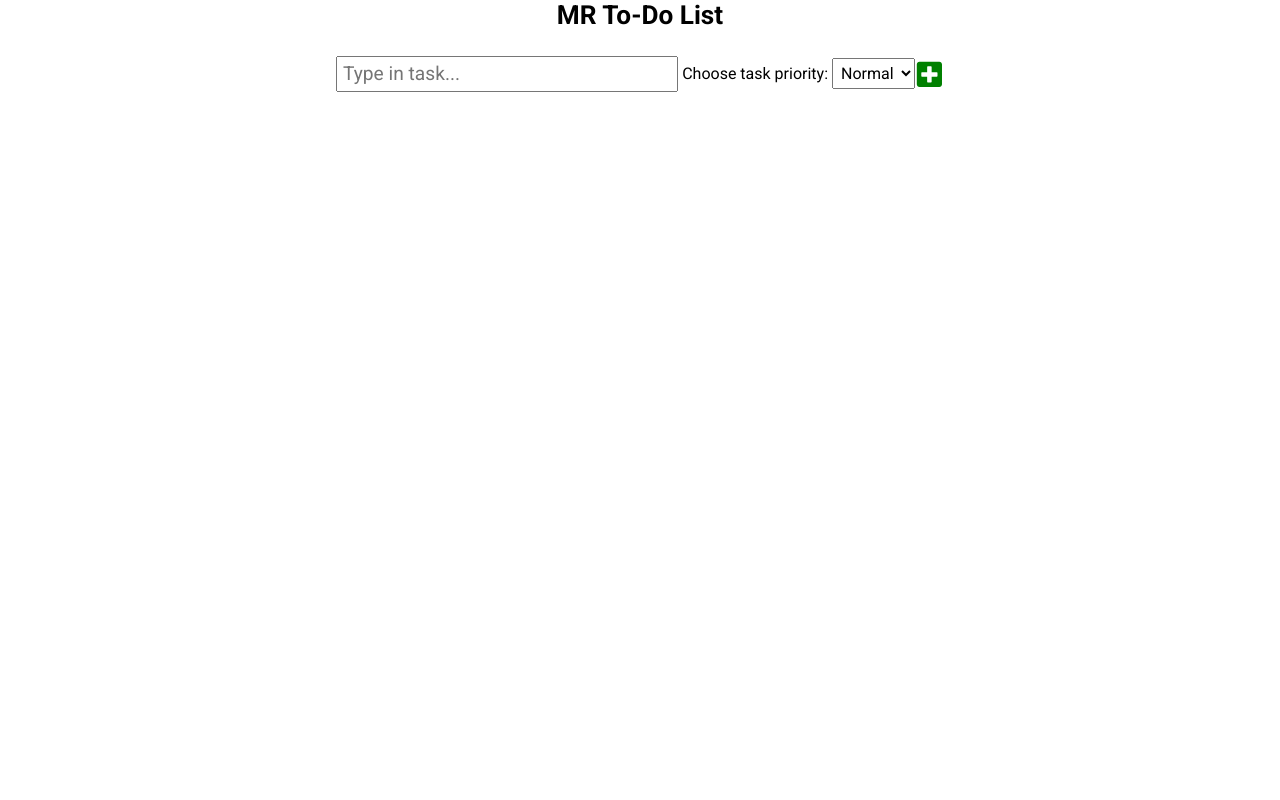
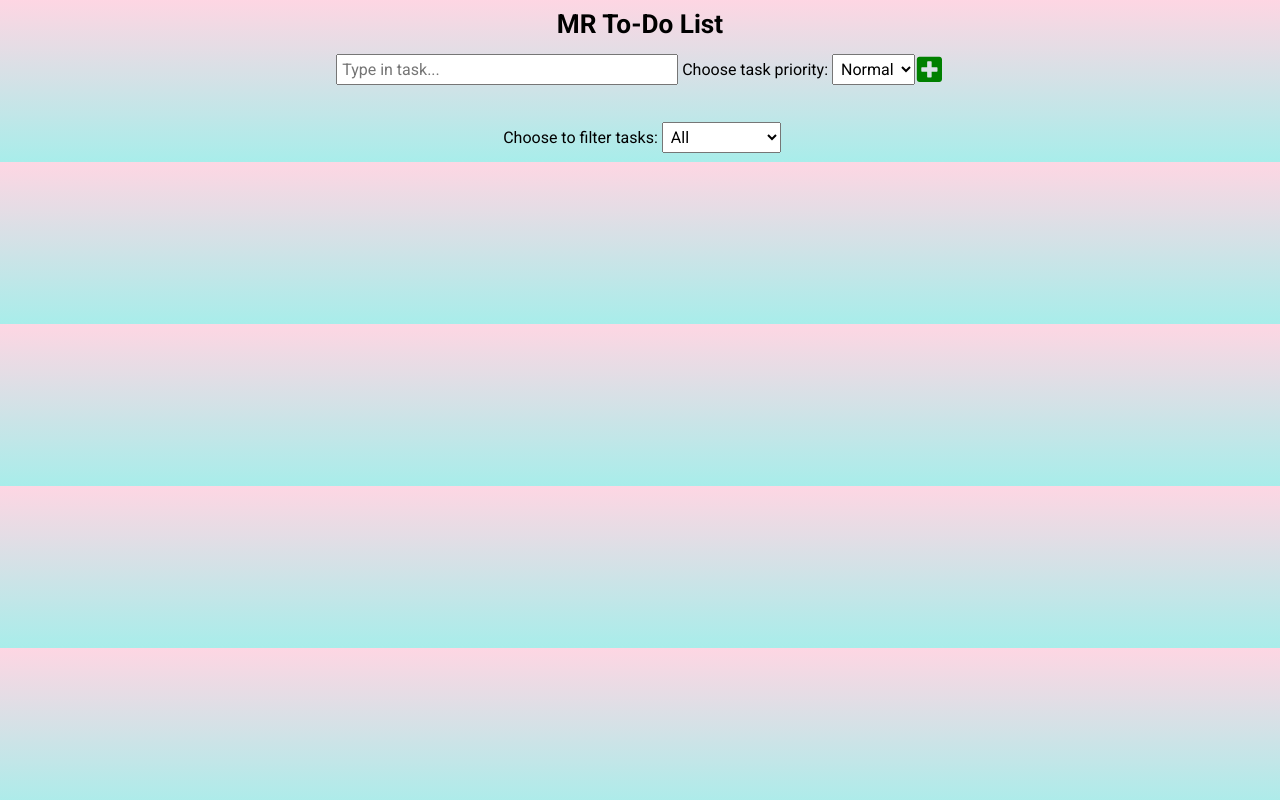
Before and after one commit to MRFolio/react-to-do-app, a React (Create React App) app: page / in a window 1280 px wide. Built offline with nearby package versions, Linux system fonts and the light colour scheme.

Commit message:
feat(to-do): add filter functionality

```diff
--- a/src/App.js
+++ b/src/App.js
@@ -1,12 +1,14 @@
 import "./styles/main.scss";
-import "./styles/_base.scss";
 import { useEffect, useState } from "react";
 import Form from "./components/Form";
 import ToDoList from "./components/ToDoList";
 import Header from "./components/Header";
+import Filter from "./components/Filter";
 
 function App() {
   const [tasks, setTasks] = useState([]);
+  const [filterStatus, setFilterStatus] = useState("All");
+  const [filteredTasks, setFilteredTasks] = useState([]);
 
   //get tasks from local storage only once
   useEffect(() => getLocalTasks(), []);
@@ -14,6 +16,20 @@ function App() {
   useEffect(() => localStorage.setItem("tasks", JSON.stringify(tasks)), [
     tasks,
   ]);
+
+  //Filter tasks
+  useEffect(() => {
+    switch (filterStatus) {
+      case "Completed":
+        setFilteredTasks(tasks.filter((task) => task.completed));
+        break;
+      case "Incompleted":
+        setFilteredTasks(tasks.filter((task) => !task.completed));
+        break;
+      default:
+        setFilteredTasks(tasks);
+    }
+  }, [tasks, filterStatus]);
 
   // Local storage
   const getLocalTasks = () => {
@@ -29,7 +45,12 @@ function App() {
     <div className="App">
       <Header />
       <Form tasks={tasks} setTasks={setTasks} />
-      <ToDoList tasks={tasks} setTasks={setTasks} />
+      <ToDoList
+        tasks={tasks}
+        setTasks={setTasks}
+        filteredTasks={filteredTasks}
+      />
+      <Filter setFilterStatus={setFilterStatus} />
     </div>
   );
 }
--- /dev/null
+++ b/src/components/Filter.js
@@ -0,0 +1,20 @@
+const Filter = ({ setFilterStatus }) => {
+  const handleStatus = (e) => {
+    setFilterStatus(e.target.value);
+  };
+
+  return (
+    <div className="filter-container">
+      <label htmlFor="filter-select" className="label-filter">
+        Choose to filter tasks:
+      </label>
+      <select onChange={handleStatus} name="filter" id="filter-select">
+        <option value="All">All</option>
+        <option value="Completed">Completed</option>
+        <option value="Incompleted">Incompleted</option>
+      </select>
+    </div>
+  );
+};
+
+export default Filter;
--- a/src/components/ToDoList.js
+++ b/src/components/ToDoList.js
@@ -1,11 +1,10 @@
 import ToDo from "./ToDo";
-/* import { FaTrashAlt } from "react-icons/fa"; */
 
-const ToDoList = ({ tasks, setTasks }) => {
+const ToDoList = ({ tasks, setTasks, filteredTasks }) => {
   return (
     <div className="tasks-container">
       <ul className="todo-list">
-        {tasks.map(({ text, date, completed, priority, id }) => (
+        {filteredTasks.map(({ text, date, completed, priority, id }) => (
           /* const { text, date, completed, priority, id } = task; */
           <ToDo
             tasks={tasks}
--- a/src/styles/_base.scss
+++ b/src/styles/_base.scss
@@ -13,6 +13,7 @@ body {
   margin: 0 auto;
   max-width: 1140px;
   font-size: 1.4rem;
+  background: linear-gradient(to top, #a8edea 0%, #fed6e3 100%);
 }
 
 input,
--- a/src/styles/main.scss
+++ b/src/styles/main.scss
@@ -1,10 +1,10 @@
-@use 'base';
+@import "base";
 
 $highlight-bg-color: rgba(181, 238, 233, 0.3);
 
 .header {
   text-align: center;
-  margin-bottom: 1em;
+  margin: 0.4em 0;
 }
 
 .form {
@@ -15,7 +15,7 @@ $highlight-bg-color: rgba(181, 238, 233, 0.3);
 
   .input {
     width: 30%;
-    font-size: 1.2rem;
+    font-size: 1rem;
     padding: 0.25em;
     &:focus {
       background: $highlight-bg-color;
@@ -121,3 +121,25 @@ $highlight-bg-color: rgba(181, 238, 233, 0.3);
     color: orange;
   }
 }
+
+.filter-container {
+  margin: 0.4em 0;
+  display: flex;
+  align-items: center;
+  justify-content: center;
+
+  .label-filter {
+    font-size: 1rem;
+    text-align: center;
+    margin: 0.25em;
+  }
+  #filter-select {
+    font-size: 1rem;
+    text-transform: capitalize;
+    padding: 0.25em;
+    cursor: pointer;
+    &:hover {
+      background: $highlight-bg-color;
+    }
+  }
+}
```
Also changed, not shown: src/components/ToDo.js (+11 -1 lines).
